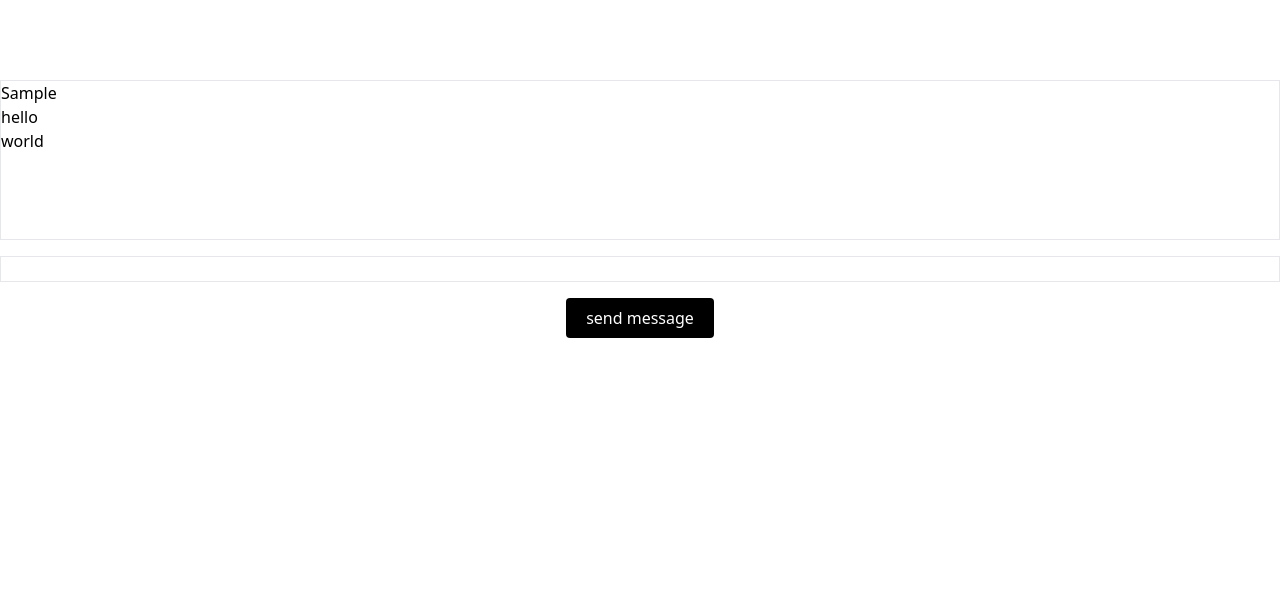
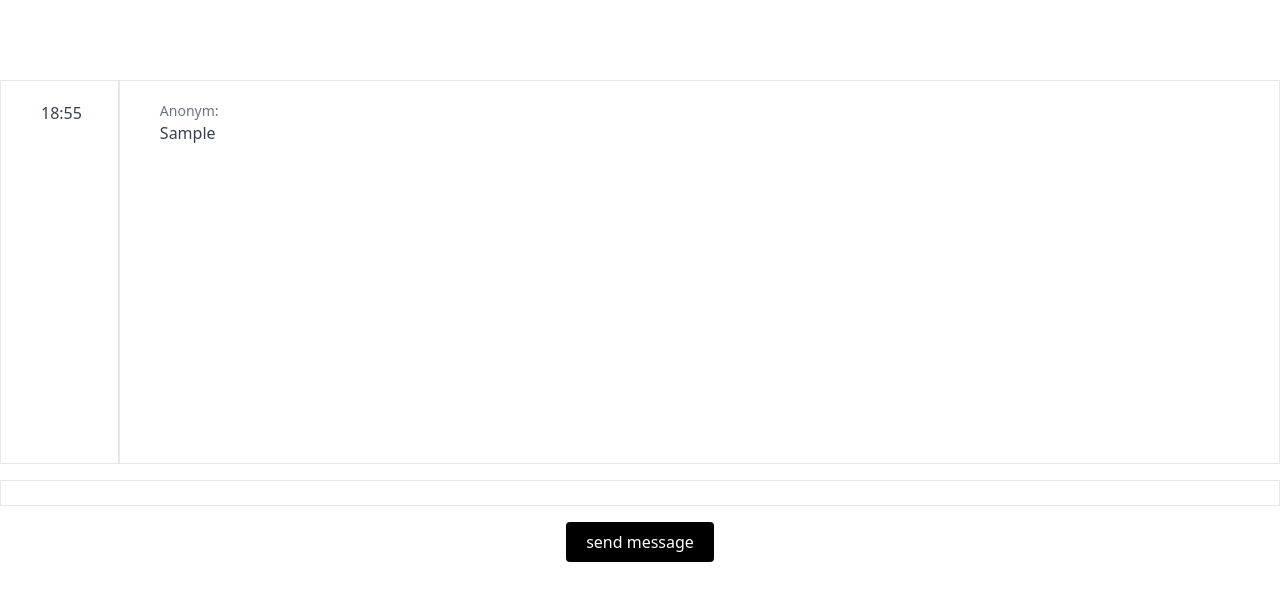
Before and after one commit to roma-marshall/chat-me, a Vue app: page / in a window 1280 px wide. Both pictures are taken after typing "Sample" into the empty fields and a click on the button "send message". Shown: the top 600 px of the page. Built offline with nearby package versions, Linux system fonts and the light colour scheme.

Commit message:
added chat feature

```diff
--- a/src/App.vue
+++ b/src/App.vue
@@ -1,8 +1,20 @@
 <template>
   <div class="flex flex-col container justify-center mt-20 mx-auto space-y-4">
-    <div class="border h-40">
-      <div v-for="item in messages">
-        {{ item }}
+    <div class="flex flex-row justify-center">
+      <div class="border h-96 overflow-auto px-10 py-5">
+        <div v-for="item in timestamp" class="mb-2">
+          <span class="text-gray-700">
+            {{ item }}
+          </span>
+        </div>
+      </div>
+      <div class="border h-96 overflow-auto px-10 py-5 w-full">
+        <div v-for="item in messages" class="mb-2">
+          <p class="text-gray-500 text-sm">Anonym:</p>
+          <span class="text-gray-700">
+            {{ item }}
+          </span>
+        </div>
       </div>
     </div>
     <input @keyup.enter="sendMessage" v-model="message" type="text" class="border">
@@ -17,12 +29,20 @@
 <script setup>
 import { ref } from 'vue'
 
+
+const id = ref(0)
+const timestamp = ref([])
 const message = ref('')
-const messages = ref(['hello', 'world'])
+const messages = ref([])
 
 const sendMessage = () => {
+  const date = new Date()
+  timestamp.value.unshift(date.getHours() + ':' + date.getMinutes())
+
+
   messages.value.unshift(message.value)
   message.value = ''
+
 }
 
 </script>
```
